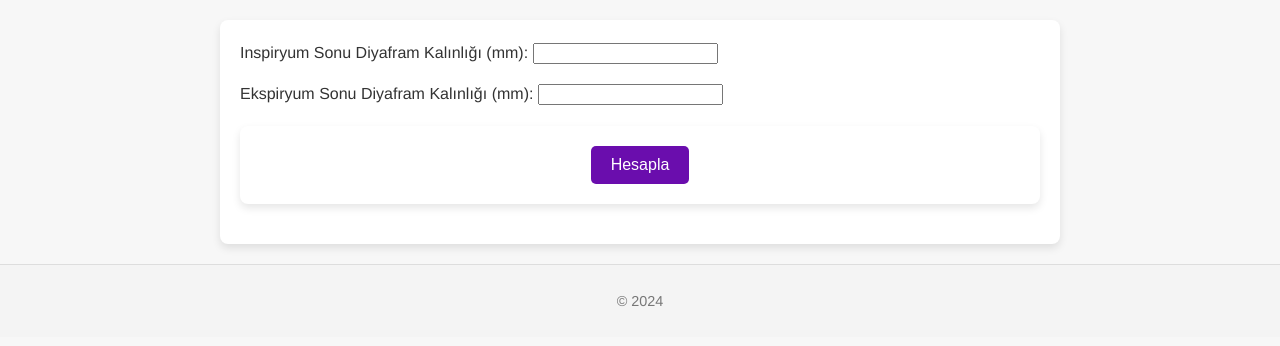
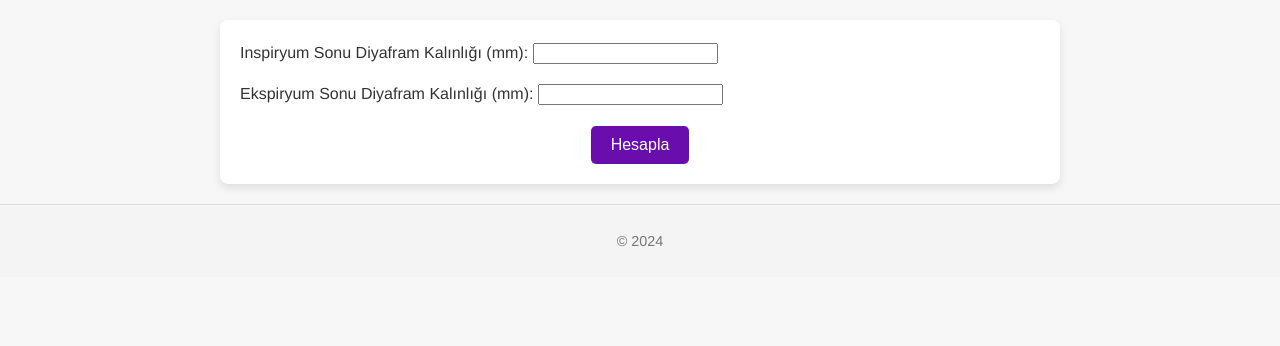
Before and after one commit to MuMSuZ/niv, a Flask app: page /nivsure in a window 1280 px wide. Shown: the part 184-530 px from the top of the page. Run offline with Flask 3, Linux system fonts and the light colour scheme.

Commit message:
Update styles.css

```diff
--- a/static/styles.css
+++ b/static/styles.css
@@ -68,12 +68,7 @@ nav ul li a:hover {
     display: flex;
     justify-content: center; /* Ortalar */
     margin-top: 20px;
-    background-color: white;
-    border-radius: 8px;
-    box-shadow: 0 4px 8px rgba(0,0,0,0.1);
-    padding: 20px;
-    margin: 20px auto;
-    max-width: 800px;
+
 }
 
 footer {
```
